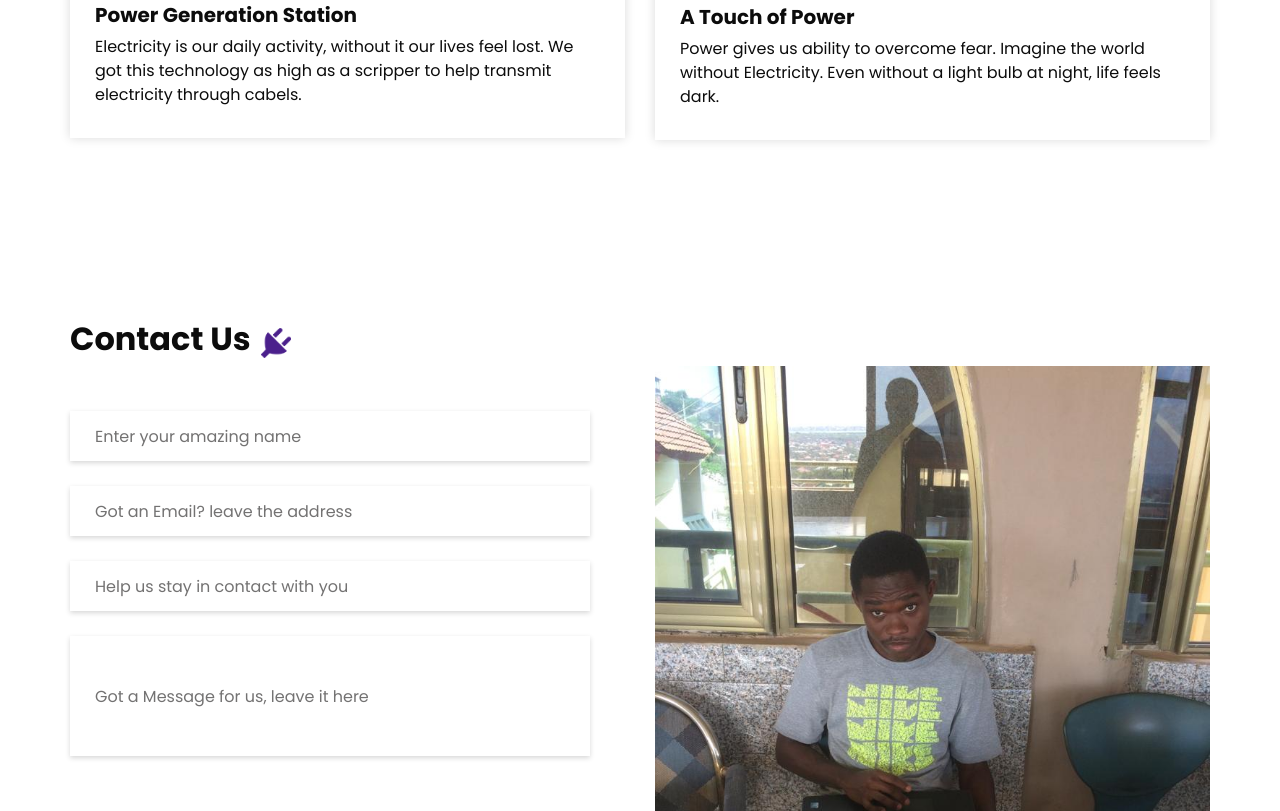
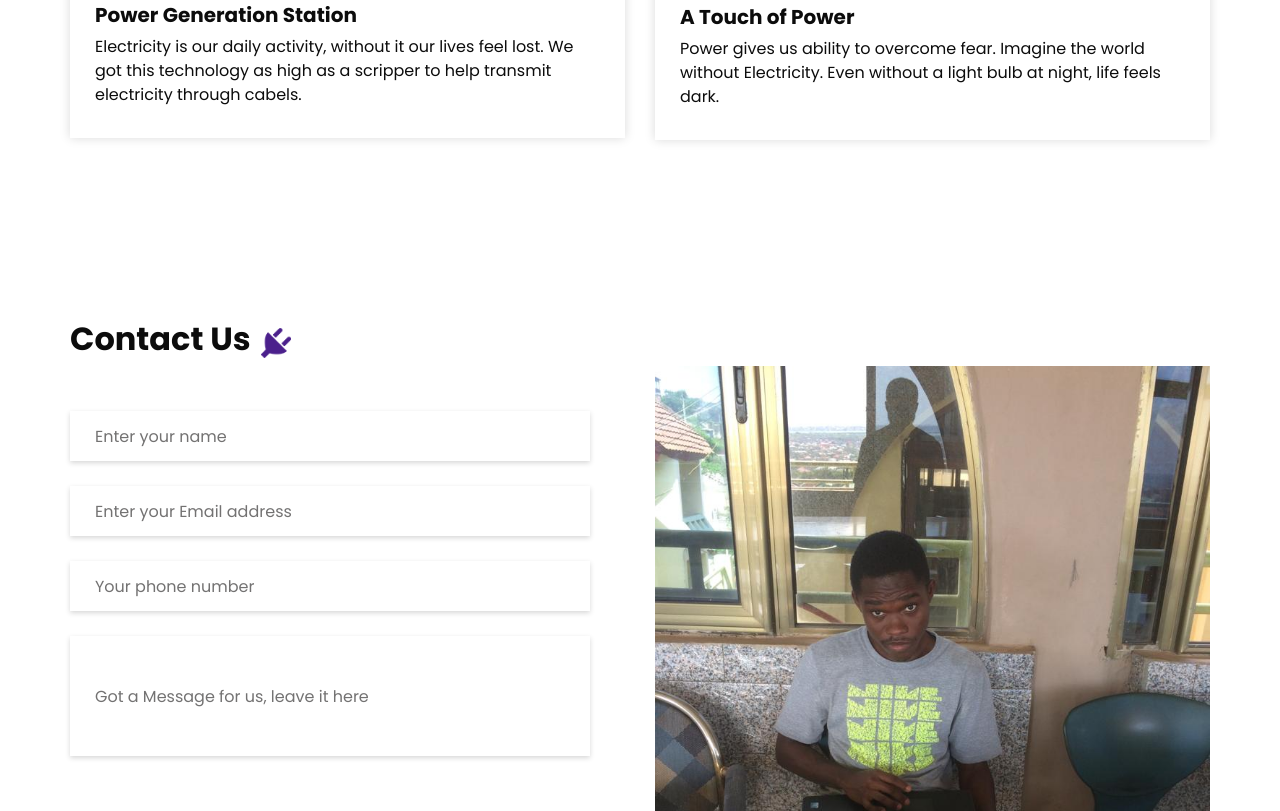
Before and after one commit to Optimisticjop/alort.github.io, a plain HTML site: page index.html in a window 1280 px wide. Shown: the part 3280-4091 px from the top of the page. Drawn offline with nearby package versions, Linux system fonts and the light colour scheme.

Commit message:
Update index.html

```diff
--- a/index.html
+++ b/index.html
@@ -228,9 +228,7 @@
               <img src="images/plug.png" alt="">
             </div>
             <p>
-              We handle every problem thrown to us,
-              we have a history of working from the bottom of our hearts.
-              Power is a way to prove success.
+             Alort is an electrical and electronic industry under TeamSufix. Engineering Industry. It is a branch mainly focused on electricals and electronics.
             </p>
             <a href="#####">
               Read More
@@ -323,13 +321,13 @@
         <div class="col-md-6">
           <form action="">
             <div>
-              <input type="text" placeholder="Enter your amazing name" />
+              <input type="text" placeholder="Enter your name" />
             </div>
             <div>
-              <input type="email" placeholder="Got an Email? leave the address" />
+              <input type="email" placeholder="Enter your Email address" />
             </div>
             <div>
-              <input type="text" placeholder="Help us stay in contact with you" />
+              <input type="text" placeholder="Your phone number" />
             </div>
             <div>
               <input type="text" class="message-box" placeholder="Got a Message for us, leave it here" />
```
